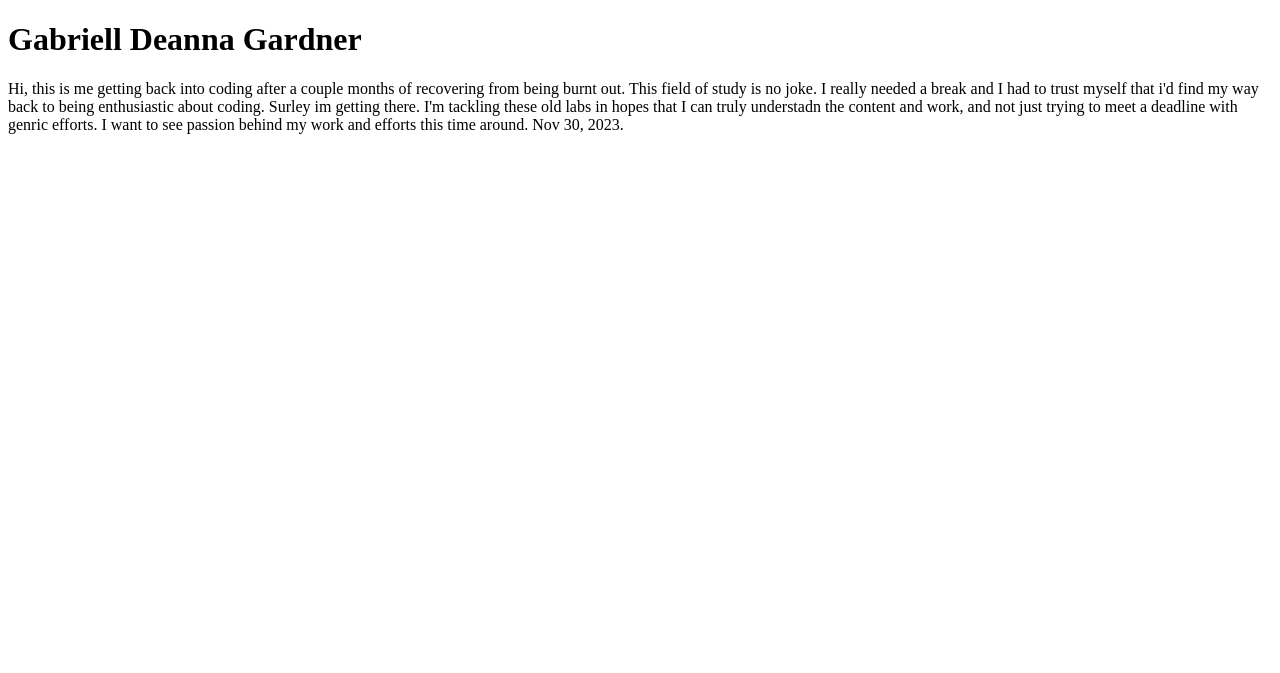
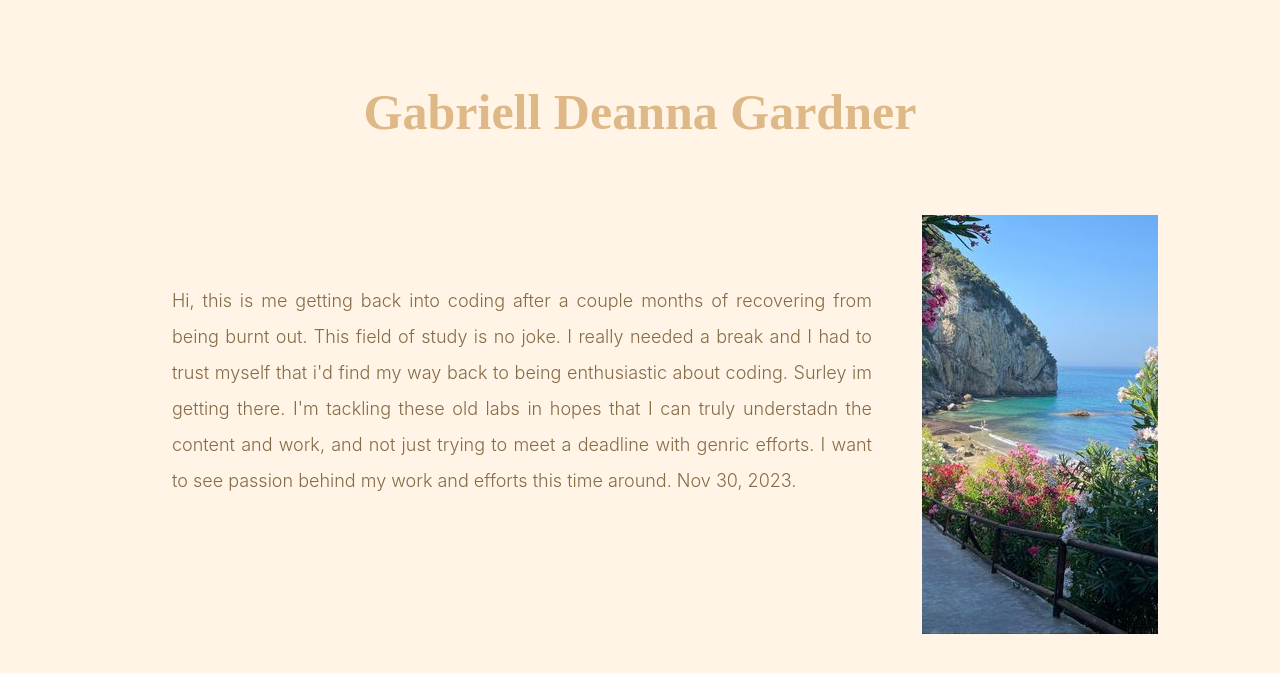
Before and after one commit to GabriellGee/3180-lab1-personal, a Flask app: page /about in a window 1280 px wide. Shown: the top 673 px of the page. Run offline with Flask 3, Linux system fonts and the light colour scheme.

Commit message:
Added an image and tyled the webpage.

```diff
--- a/static/css/app.css
+++ b/static/css/app.css
@@ -1,10 +1,55 @@
 body {
   font-family: -apple-system, BlinkMacSystemFont, "Segoe UI", "Roboto", "Oxygen", "Ubuntu", "Cantarell", "Fira Sans", "Droid Sans", "Helvetica Neue", "Helvetica", "Arial", sans-serif;
-  font-size: 14px;
-  line-height: 1.5;
+  font-size: 18px;
+  line-height: 2;
+  background-color: rgb(255, 244, 229);
+  display: flex;
+  flex-direction: column; /* Stack children vertically */
+  align-items: center; /* Center children horizontally */
+  padding: 20px;
 }
 
 .container {
-  max-width: 960px;
-  margin: 0 auto;
+
+  /*max-width: 800px; /* Adjust the maximum width as needed */
+  /*margin: 0 auto; /* Center the container horizontally */
+  /*padding: 10px; /* Add some padding around the container */
+  /*text-align: center; /* Center the text within the container */
+
+  display: flex; /* Make this container a flex container */
+  justify-content: space-between; /* Space items horizontally */
+  /*max-width: 1500px; /* Adjust the maximum width as needed */
+  width: 100%; /* Take full width of the container */
+  margin-top: 20px; /* Add some space between h1 and the content */
+
 }
+
+/* Update your app.css stylesheet and add some CSS to change the font-size, font-family
+and colour of the text in your web page or any other styles that you would like to make
+your webpage look like your own. */
+
+h1
+{
+  font-family: "cursive", "Bubblegum Sans";
+  font-size: 50px;
+  text-align: center;
+  color: burlywood;
+}
+
+p
+{
+  max-width: 700px; /* Adjust the maximum width as needed */
+  /*margin: 0 auto; /* Center the paragraph within its container */
+  color: rgb(134, 107, 72);
+  font-size: 18px;
+  font-weight: 300;
+  text-align: justify; /* Justify the text */
+  word-wrap: break-word; /* Allow long words to break and wrap onto the next line */
+  padding: 50px;
+}
+
+img
+{
+  max-width: 700px; /* Make sure the image is responsive */
+  max-height: 1000px; /* Adjust the maximum height as needed */
+}
--- a/templates/about.html
+++ b/templates/about.html
@@ -2,15 +2,29 @@
 <html lang="en">
 <head>
  <meta charset="UTF-8">
+ <link rel="stylesheet" href="{{ url_for('static', filename='css/app.css') }}" />
+
  <title>My Website - About</title>
+
 </head>
 <body>
  <h1>Gabriell Deanna Gardner</h1>
 
- <p>Hi, this is me getting back into coding after a couple months of recovering from being burnt out. This field of study
-    is no joke. I really needed a break and I had to trust myself that i'd find my way back to being enthusiastic about coding. Surley im getting there.
-    I'm tackling these old labs in hopes that I can truly understadn the content and work, and not just trying to meet a deadline with genric
-    efforts. I want to see passion behind my work and efforts this time around. Nov 30, 2023.
- </p>
+ <div class="content-wrapper">
+    <div class="container">
+
+        <p>Hi, this is me getting back into coding after a couple months of recovering from being burnt out. This field of study
+            is no joke. I really needed a break and I had to trust myself that i'd find my way back to being enthusiastic about coding. Surley im getting there.
+            I'm tackling these old labs in hopes that I can truly understadn the content and work, and not just trying to meet a deadline with genric
+            efforts. I want to see passion behind my work and efforts this time around. Nov 30, 2023.
+        </p>
+
+        <img src="{{ url_for('static', filename='aboutPageImg.jpeg') }}" alt="Natural Scenic View Image">
+
+    </div>
+
+ </div>
+
+
 </body>
 </html>
```
Also changed, not shown: static/aboutPageImg.jpeg (added).
